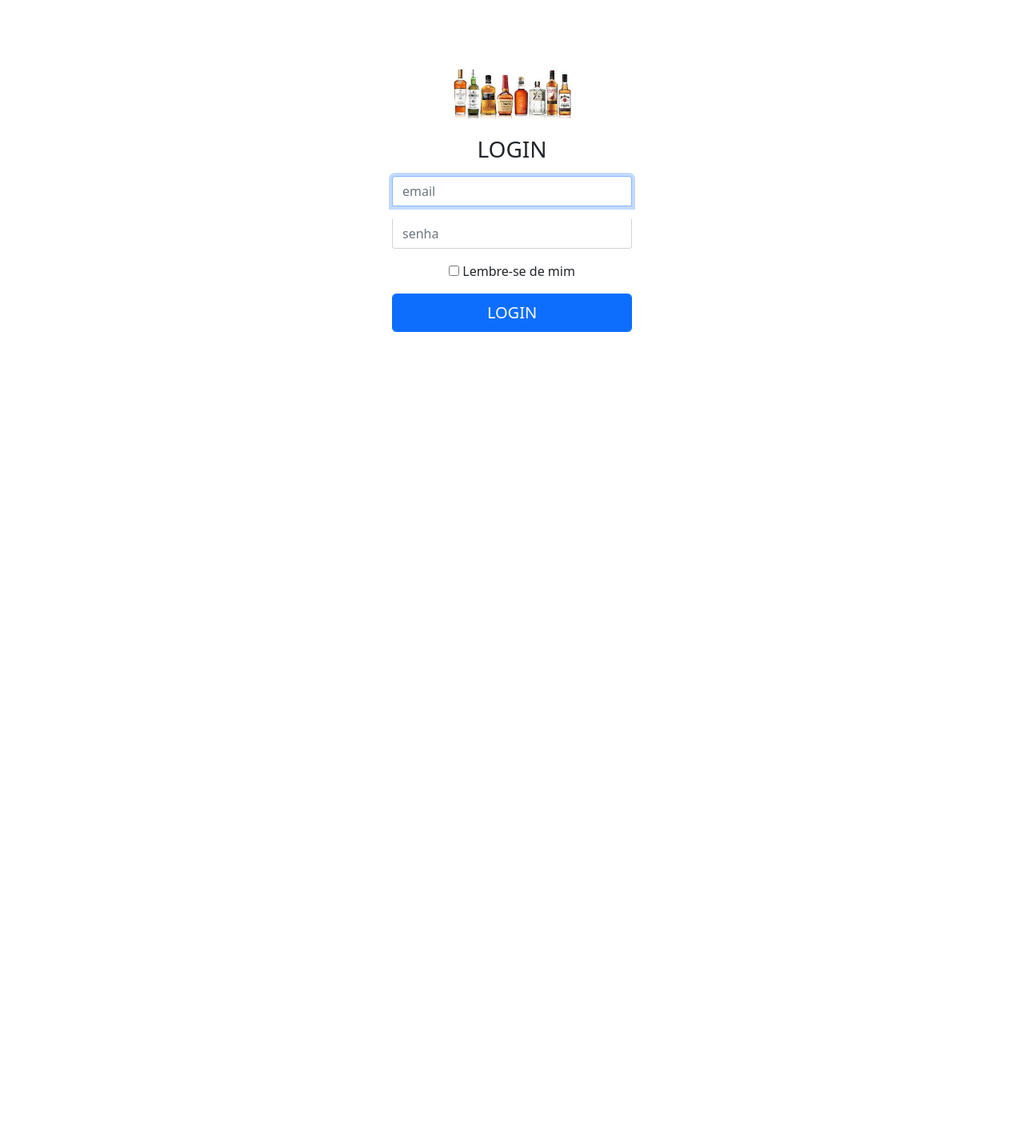
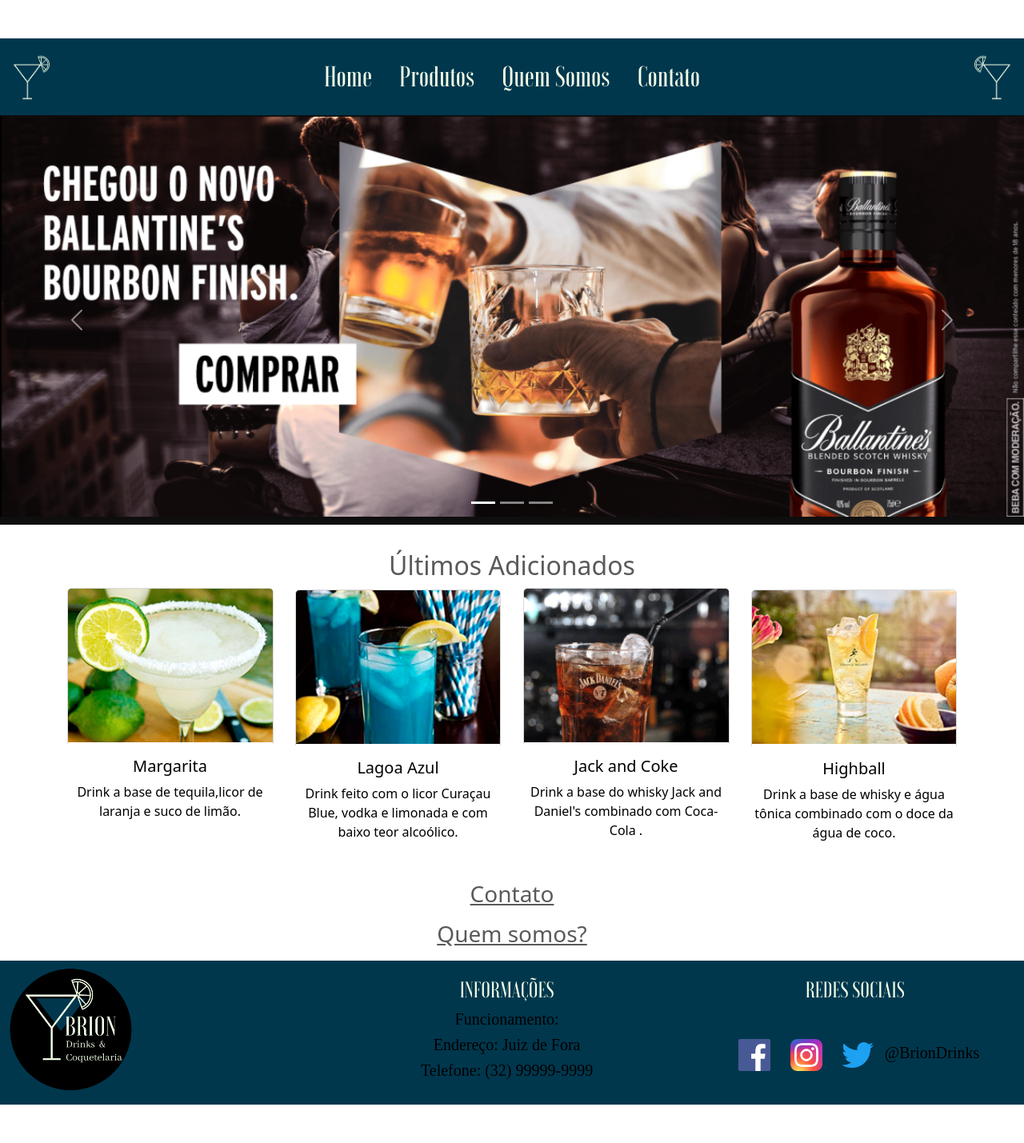
Before and after one commit to Pedro-Brion/Trainee2021.1, a PHP site: page /html/index.html in a window 1280 px wide. Shown: the whole page at 80% size. Before the commit the page ends 415 px from the top, so only its background shows below. Run offline with PHP 8.4, Linux system fonts and the light colour scheme.

Commit message:
home view

```diff
--- a/briondrinks/css/main.css
+++ b/briondrinks/css/main.css
@@ -1,11 +1,153 @@
+@import url(./bootstrap.min.css);
 
-        input[type="email"]{
-            border-bottom-left-radius:0px;
-            border-bottom-right-radius:0px;
+/* GLOBAL
+  -------------------------------------------------- */
 
-        }
-        input[type="senha"]{
-            border-top-left-radius:0px;
-            border-top-right-radius:0px;
-            border-top:0px;
-        }
+a{
+    color: var(--primary);
+}
+a:hover{
+ color: var(--secondary);
+}
+
+/* GLOBAL STYLES
+-------------------------------------------------- */
+/* Padding below the footer and lighter body text */
+
+
+
+body {
+  padding-top: 3rem;
+  padding-bottom: 3rem;
+
+    color: #5a5a5a;
+  }
+
+
+  /* CUSTOMIZE THE CAROUSEL
+  -------------------------------------------------- */
+
+  /* Carousel base class */
+  .carousel {
+    margin-bottom: 2rem;
+  }
+  /* Since positioning the image, we need to help out the caption */
+  .carousel-caption {
+    bottom: 3rem;
+    z-index: 10;
+  }
+
+  /* Declare heights because of positioning of img element */
+  .carousel-item {
+    height: 32rem;
+  }
+  .carousel-item > img {
+    position: absolute;
+    top: 0;
+    left: 0;
+    min-width: 100%;
+    height: 32rem;
+  }
+
+
+  /* MARKETING CONTENT
+  -------------------------------------------------- */
+
+  /* Center align the text within the three columns below the carousel */
+  .marketing .col-lg-4 {
+    margin-bottom: 1.5rem;
+    text-align: center;
+  }
+  .marketing h2 {
+    font-weight: 400;
+  }
+  /* rtl:begin:ignore */
+  .marketing .col-lg-4 p {
+    margin-right: .75rem;
+    margin-left: .75rem;
+  }
+  /* rtl:end:ignore */
+
+
+  /* Featurettes
+  ------------------------- */
+
+  .featurette-divider {
+    margin: 5rem 0; /* Space out the Bootstrap <hr> more */
+  }
+
+  /* Thin out the marketing headings */
+  .featurette-heading {
+    font-weight: 300;
+    line-height: 1;
+    /* rtl:remove */
+    letter-spacing: -.05rem;
+  }
+
+  /* CUSTOMIZAÇÃO
+  -------------------------------------------------- */
+  #adicionados a.destaque{
+    display: block;
+    background: var(--light);
+    border-radius: 5px;
+    text-align: center;
+    padding: 20 px;
+    color: black;
+     text-decoration:none ;
+     transition: all ease-out 0.2s;
+
+}
+
+#adicionados a.destaque:hover{
+    background-color: blanchedalmond ;
+    box-shadow: 0px 0px 10px 0px rgba(0,0,0, 0.12);
+    transform: scale(1.1);
+}
+
+#adicionados a.destaque .img-container{
+    display:flex;
+    align-items: center;
+    justify-content:center ;
+
+}
+
+
+/* RESPONSIVIDADE
+  -------------------------------------------------- */
+
+@media (max-width: 767.98px){
+    #adicionados a.destaque.img-container{
+        height: 120px;
+    }
+    #adicionados a.destaque.img-container img{
+        max-height: 120px;
+    }
+    .carousel-item {
+      max-height: 120px;
+    }
+    .carousel-item > img {
+      max-height: 120px;
+    }
+
+}
+
+@media (min-width: 40em) {
+    .carousel-caption p {
+      margin-bottom: 1.25rem;
+      font-size: 1.25rem;
+      line-height: 1.4;
+    }
+
+
+    .featurette-heading {
+      font-size: 50px;
+    }
+
+  }
+
+  @media (min-width: 62em) {
+    .featurette-heading {
+      margin-top: 7rem;
+    }
+
+  }
--- a/briondrinks/html/index.html
+++ b/briondrinks/html/index.html
@@ -1,49 +1,207 @@
-<!doctype html>
+<doctype html>
 <html lang="pt-br">
   <head>
     <!-- Required meta tags -->
     <meta charset="utf-8">
     <meta name="viewport" content="width=device-width, initial-scale=1">
 
-    <!-- Bootstrap CSS -->
-    <link href="https://cdn.jsdelivr.net/npm/bootstrap@5.0.1/dist/css/bootstrap.min.css" rel="stylesheet" integrity="sha384-+0n0xVW2eSR5OomGNYDnhzAbDsOXxcvSN1TPprVMTNDbiYZCxYbOOl7+AMvyTG2x" crossorigin="anonymous">
-
-    <!-- CSS -->
-    <link rel="stylesheet" href="../css/main.css">
-
+    <!--  CSS -->
+   <link rel="stylesheet" href="../css/main.css">
+   <link rel="stylesheet" href="../css/navbar_footer.css">
     <title>BrionDrinks</title>
-
   </head>
   <body>
 
 
+<!---slider-->
+<div id="slider">
+    <div class="container">
+    <link href="../css/main.css" rel="stylesheet">
+    </div>
+</div>
+<link href="carousel.css" rel="stylesheet">
 
-    <div class="text-center mt-5">
-        <form style="max-width: 300px;margin:auto;">
-        <img class="mt-4 mb-2" src="../img/imglogin.jpg" height="90" alt="logo">
-    <h1 class="h3 mb-3 font-weight-normal">LOGIN</h1>
-    <input type="email" id="endereço de email" class="form-control mb-3"placeholder="email" required autofocus>
-    <input type="senha" id="senha" placeholder="senha" class="form-control">
-    <div class="checkbox mt-3">
-        <label>
-            <input type="checkbox" value="lembre-se de mim"> Lembre-se de mim
-        </label>
+<body>
+
+  <!-- Script -->
+  <script type="text/javascript" src="../js/scripts.js"></script>
+
+  <!---slider-->
+  <div id="slider">
+      <div class="container">
+      <link href="../css/main.css" rel="stylesheet">
+      </div>
+  </div>
+  <link href="carousel.css" rel="stylesheet">
+
+  <body>
+
+
+  <!-- Navbar -->
+  <div id="navbar" class="navbar">
+        <div class="logo-esq">
+            <img src="../img/5.png" alt="Logo da empresa Brion Drinks e Coquetelaria">
+        </div>
+
+        <ul>
+            <li><a href="index.html">Home</a></li>
+            <li><a href="view-produtos.html">Produtos</a></li>
+            <li><a href="view-quemsomos.html">Quem Somos</a></li>
+            <li><a href="view-contato.html">Contato</a></li>
+            <li id="menu-icon" class="menu-icon" onclick="openNav()">&#x1F378; Menu</li>
+        </ul>
+
+        <div class="logo-dir">
+            <img src="../img/5.png" alt="Logo da empresa Brion Drinks e Coquetelaria">
+        </div>
+  </div>
+
+<main>
+
+<div id="myCarousel" class="carousel slide" data-bs-ride="carousel">
+  <div class="carousel-indicators">
+    <button type="button" data-bs-target="#myCarousel" data-bs-slide-to="0" class="active" aria-current="true" aria-label="Slide 1"></button>
+    <button type="button" data-bs-target="#myCarousel" data-bs-slide-to="1" aria-label="Slide 2"></button>
+    <button type="button" data-bs-target="#myCarousel" data-bs-slide-to="2" aria-label="Slide 3"></button>
+  </div>
+  <div class="carousel-inner">
+    <div class="carousel-item active">
+      <svg class="bd-placeholder-img" width="100%" height="100%" xmlns="http://www.w3.org/2000/svg" aria-hidden="true" preserveAspectRatio="xMidYMid slice" focusable="false"><rect width="100%" height="100%" fill="#777"/></svg>
+      <img src="../img/slide2.PNG" class="img-fluid">
+    </svg>
+
+      <div class="container">
+        <div class="carousel-caption text-start">
+        </div>
+      </div>
     </div>
-    <div class="mt-3">
-        <button  class="btn btn-lg btn-primary btn-block form-control"> LOGIN</button>
+    <div class="carousel-item">
+      <svg class="bd-placeholder-img" width="100%" height="100%" xmlns="http://www.w3.org/2000/svg" aria-hidden="true" preserveAspectRatio="xMidYMid slice" focusable="false"><rect width="100%" height="100%" fill="#777"/></svg>
+      <img src="../img/slide3.PNG" class="img-fluid">
+    </svg>
+      <div class="container">
+        <div class="carousel-caption">
+        </div>
+      </div>
     </div>
-</form>
+
+    <div class="carousel-item">
+      <svg class="bd-placeholder-img" width="100%" height="100%" xmlns="http://www.w3.org/2000/svg" aria-hidden="true" preserveAspectRatio="xMidYMid slice" focusable="false"><rect width="100%" height="100%" fill="#777"/></svg>
+      <img src="../img/slide1.PNG" class="img-fluid">
+    </svg>
+      <div class="container">
+        <div class="carousel-caption text-end">
+        </div>
+      </div>
+    </div>
+  </div>
+
+  <button class="carousel-control-prev" type="button" data-bs-target="#myCarousel" data-bs-slide="prev">
+    <span class="carousel-control-prev-icon" aria-hidden="true"></span>
+    <span class="visually-hidden">Previous</span>
+  </button>
+  <button class="carousel-control-next" type="button" data-bs-target="#myCarousel" data-bs-slide="next">
+    <span class="carousel-control-next-icon" aria-hidden="true"></span>
+    <span class="visually-hidden">Next</span>
+  </button>
 </div>
 
-    <!-- Optional JavaScript; choose one of the two! -->
+<!---//slider-->
+    <script src="https://cdn.jsdelivr.net/npm/bootstrap@5.0.0/dist/js/bootstrap.bundle.min.js" integrity="sha384-p34f1UUtsS3wqzfto5wAAmdvj+osOnFyQFpp4Ua3gs/ZVWx6oOypYoCJhGGScy+8" crossorigin="anonymous"></script>
 
-    <!-- Option 1: Bootstrap Bundle with Popper -->
-    <script src="https://cdn.jsdelivr.net/npm/bootstrap@5.0.1/dist/js/bootstrap.bundle.min.js" integrity="sha384-gtEjrD/SeCtmISkJkNUaaKMoLD0//ElJ19smozuHV6z3Iehds+3Ulb9Bn9Plx0x4" crossorigin="anonymous"></script>
+    <script src="https://cdn.jsdelivr.net/npm/@popperjs/core@2.9.2/dist/umd/popper.min.js" integrity="sha384-IQsoLXl5PILFhosVNubq5LC7Qb9DXgDA9i+tQ8Zj3iwWAwPtgFTxbJ8NT4GN1R8p" crossorigin="anonymous"></script>
+    <script
+    src="js/bootstrap.min.js"></script>
 
-    <!-- Option 2: Separate Popper and Bootstrap JS -->
-    <!--
-    <script src="https://cdn.jsdelivr.net/npm/@popperjs/core@2.9.2/dist/umd/popper.min.js" integrity="sha384-IQsoLXl5PILFhosVNubq5LC7Qb9DXgDA9i+tQ8Zj3iwWAwPtgFTxbJ8NT4GN1R8p" crossorigin="anonymous"></script>
-    <script src="https://cdn.jsdelivr.net/npm/bootstrap@5.0.1/dist/js/bootstrap.min.js" integrity="sha384-Atwg2Pkwv9vp0ygtn1JAojH0nYbwNJLPhwyoVbhoPwBhjQPR5VtM2+xf0Uwh9KtT" crossorigin="anonymous"></script>
-    -->
-  </body>
+</script>
+
+
+
+<!-- ultimos adicionados -->
+<div id="adicionados" class="block">
+<div class="container">
+<h2 class="title text-center">Últimos Adicionados</h2>
+<div class="row">
+<div class="col-lg-3 col-mg-6 mb-4 mb-lg-0">
+<a href="#" class="destaque">
+  <div class="img-container mb-3">
+    <img src="../img/margarita.PNG" class="img-fluid">
+</div>
+<h5>Margarita</h5>
+<p class="mb-0">Drink a base de tequila,licor de laranja e suco de limão.</p>
+</a>
+</div>
+
+<div class="col-lg-3 col-mg-6 mb-4 mb-lg-0">
+  <a href="#" class="destaque">
+    <div class="img-container mb-3">
+      <img src="../img/lagoa.PNG" class="img-fluid">
+  </div>
+  <h5>Lagoa Azul</h5>
+  <p class="mb-0">Drink feito com o licor Curaçau Blue, vodka e limonada e com baixo teor alcoólico.</p>
+  </a>
+  </div>
+
+  <div class="col-lg-3 col-mg-6 mb-4 mb-lg-0">
+    <a href="#" class="destaque">
+      <div class="img-container mb-3">
+        <img src="../img/jack.PNG" class="img-fluid">
+    </div>
+    <h5>Jack and Coke</h5>
+    <p class="mb-0">Drink a base do whisky Jack and Daniel's combinado com Coca-Cola .</p>
+    </a>
+    </div>
+
+    <div class="col-lg-3 col-mg-6 mb-4 mb-lg-0">
+      <a href="#" class="destaque">
+        <div class="img-container mb-3">
+          <img src="../img/highball.PNG" class="img-fluid">
+      </div>
+      <h5>Highball</h5>
+      <p class="mb-0">Drink a base de whisky e água tônica combinado com o doce da água de coco.</p>
+      </a>
+      </div>
+
+
+</div>
+</div>
+</div>
+<!-- //ultimos adicionados -->
+<!---call to actions-->
+
+<div class="text-center mt-5">
+  <form style="max-width: 300px;margin:auto;">
+<h1 class="h3 mb-3 font-weight-normal"><a href="#">Contato</h1>
+</a>
+<h1 class="h3 mb-3 font-weight-normal "><a href="#">Quem somos?</h1>
+
+</a>
+</div>
+</form>
+<!---//call to actions-->
+
+<!-- Footer -->
+<div class="footer">
+  <div class="logo">
+      <img src="../img/logo.png" alt="Logo da empresa Brion Drinks e Coquetelaria">
+  </div>
+
+  <div class="informacoes">
+      <h1>Informações</h1>
+      <h2>Funcionamento: </h2>
+      <h2>Endereço: Juiz de Fora</h2>
+      <h2>Telefone: (32) 99999-9999</h2>
+  </div>
+
+  <div class="redes">
+      <h1>Redes Sociais</h1>
+      <a href="https://www.facebook.com" target="_blank"><img class="social-img" src="../img/facebook-logo.png" alt="Link para perfil no Facebook"></a>
+      <a href="https://www.instagram.com" target="_blank"><img class="social-img" src="../img/instagram-logo.png" alt="Link para perfil no Instagram"></a>
+      <a href="https://www.twitter.com" target="_blank"><img class="social-img" src="../img/twitter-logo.png" alt="Link para perfil no Twitter"></a>
+      <h2>@BrionDrinks</h2>
+  </div>
+</div>
+
+
+</body>
 </html>
```
